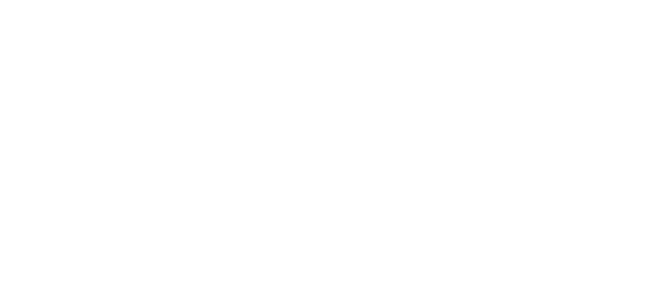
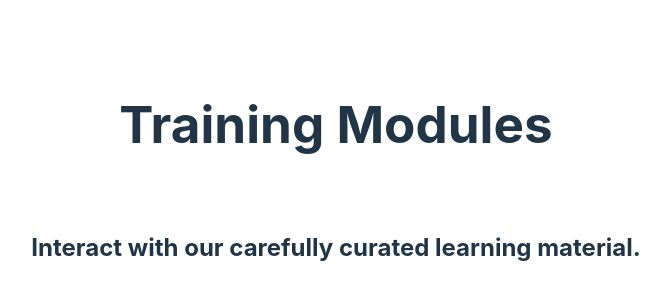
Before and after one commit to oliprev/OP_COMP3000, a React (Vite) app in the folder frontend/: page /main/modules in a window 1280 px wide. Shown: the part 226-526 px from the top of the page, without its empty margins (304-974 px from the left). Built offline with nearby package versions, Linux system fonts and the light colour scheme; sample sign-in values are in the browser's storage.

Commit message:
Updated links in MainPage and added content to ModulePage

```diff
--- a/frontend/src/pages/MainPage.jsx
+++ b/frontend/src/pages/MainPage.jsx
@@ -5,7 +5,7 @@
     return (
         <div>
             <h1>Dashboard</h1>
-            <Link to = "/main/training">Training Modules</Link><br></br>
+            <Link to = "/main/modules">Training Modules</Link><br></br>
             <Link to = "/main/profile">Profile</Link><br></br>
             <Link to = "/">Log out</Link><br></br>
         </div>
--- a/frontend/src/pages/ModulePage.jsx
+++ b/frontend/src/pages/ModulePage.jsx
@@ -3,7 +3,10 @@
 
 function ModulePage() {
     return (
-        null
+        <div>
+            <h1>Training Modules</h1><br></br>
+            <h2>Interact with our carefully curated learning material.</h2>
+        </div>
     )
 }
 
```
